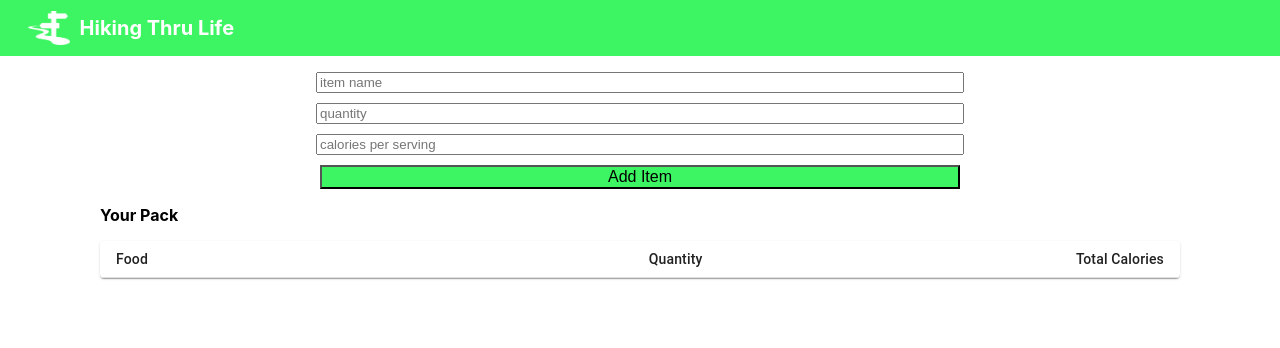
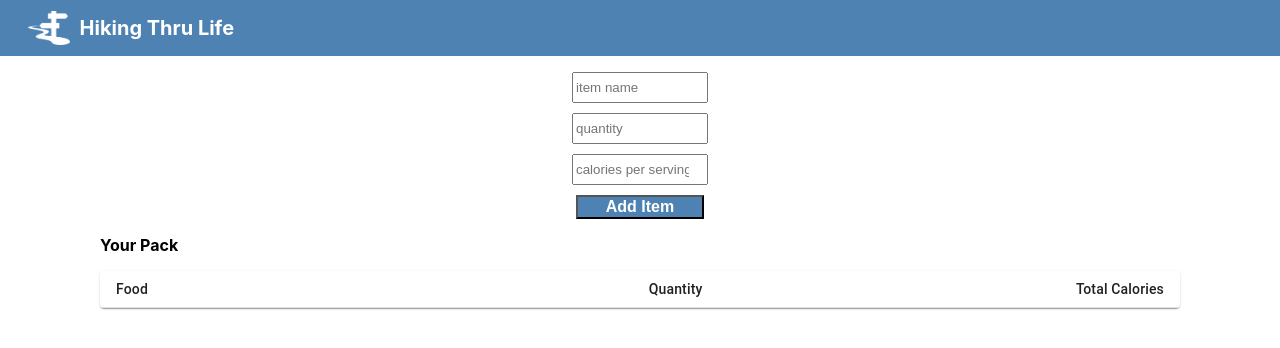
Before and after one commit to bschoenfeld16/hiking-thru-life, a React (Create React App) app: page / in a window 1280 px wide. Shown: the top 348 px of the page. Built offline with nearby package versions, Linux system fonts and the light colour scheme.

Commit message:
getting stylish in here

```diff
--- a/src/components/Navigation/Toolbar/Toolbar.module.css
+++ b/src/components/Navigation/Toolbar/Toolbar.module.css
@@ -4,7 +4,7 @@
     position: fixed;
     top: 0;
     left: 0;
-    background-color: #3df562;
+    background-color: #4e82b2;
     /*background-image: url('../../../assets/images/hiking-thru-life-logo.png');*/
     /*background-repeat: no-repeat;*/
     display: flex;
--- a/src/components/Pack/ItemForm/ItemForm.js
+++ b/src/components/Pack/ItemForm/ItemForm.js
@@ -48,7 +48,6 @@ class ItemForm extends Component {
                     <input type="number" placeholder="quantity"
                            value={quantity}
                            onChange={(event) => this.inputChangedHandler(event, "quantity")}/>
-
                     <input type="number" placeholder="calories per serving"
                            value={caloriesPerServing}
                            onChange={(event) => this.inputChangedHandler(event, "caloriesPerServing")}/>
--- a/src/components/Pack/ItemForm/ItemForm.module.css
+++ b/src/components/Pack/ItemForm/ItemForm.module.css
@@ -5,13 +5,16 @@
 }
 
 .ItemForm input {
-    width: 50%;
+    width: 10%;
     margin-bottom: 10px;
+    height: 25px;
 }
 
 .ItemForm button {
-    background-color: #3df562;
+    background-color: #4e82b2;
+    color: white;
     cursor: pointer;
+    font-weight: bold;
     font-size: 1.0em;
-    width: 50%;
+    width: 10%;
 }
```
